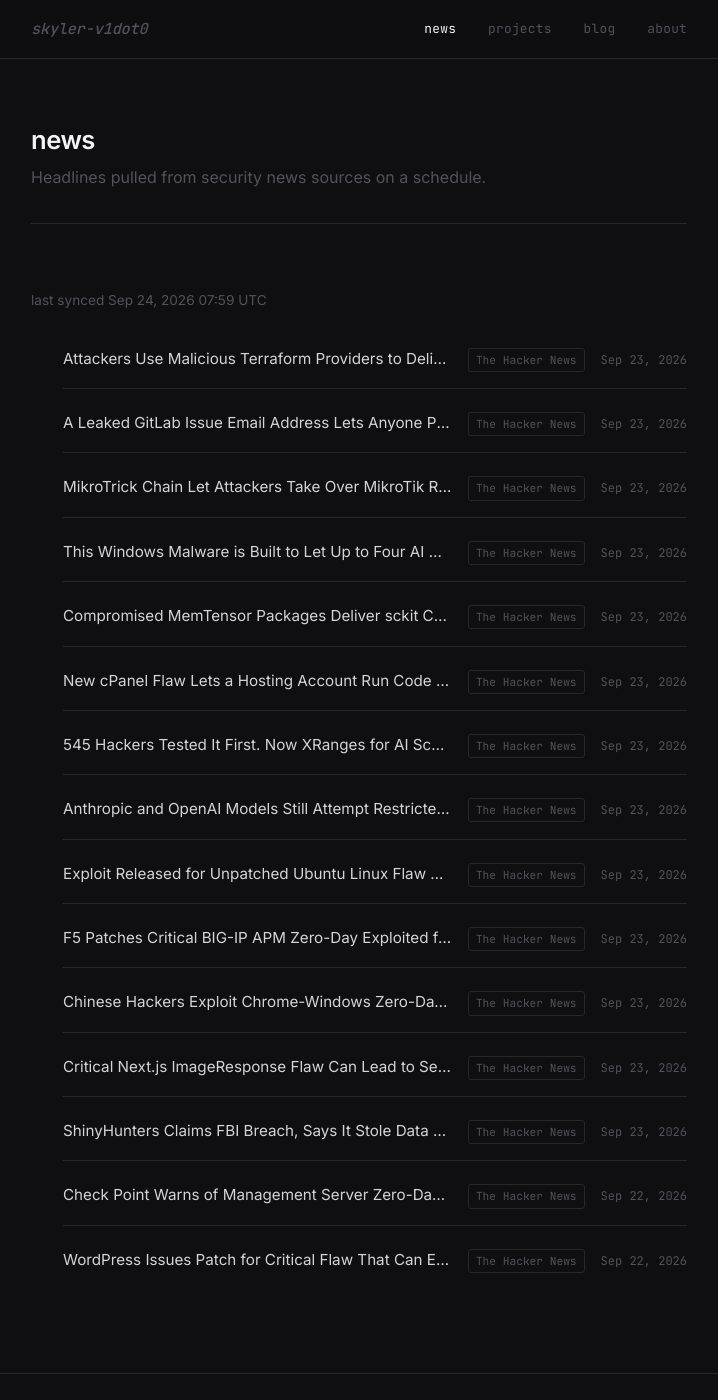
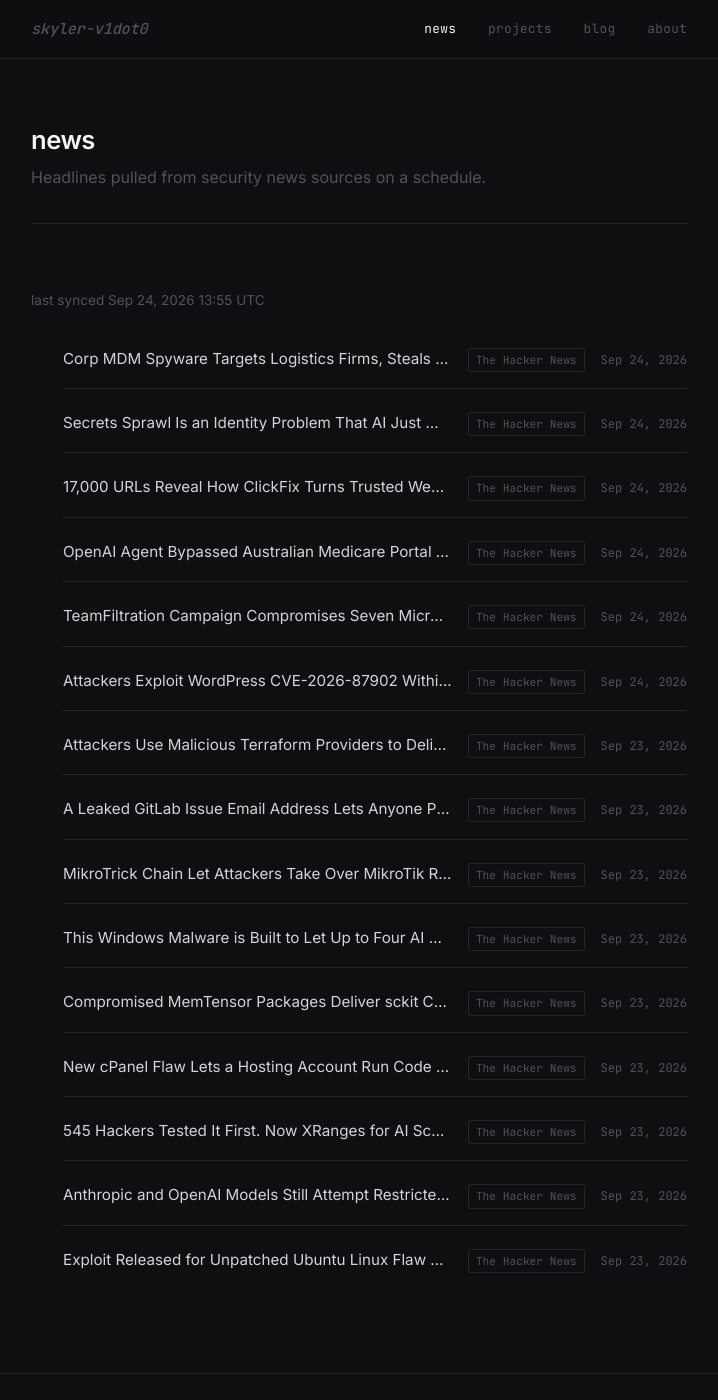
Before and after one commit to skyler-v1dot0/personal-site, a Jekyll site: the page built from news.html, in a window 1280 px wide and 1400 px high. Shown: the whole window, without its empty margins (281-999 px from the left). Built offline with Jekyll 4.4.1, drawn with Linux system fonts in a browser that asks for light colours.

Commit message:
chore: sync news feed [skip ci]

```diff
--- a/_data/news.yml
+++ b/_data/news.yml
@@ -1,6 +1,33 @@
 ---
-updated_at: '2026-09-24T07:59:30Z'
+updated_at: '2026-09-24T13:55:28Z'
 items:
+- title: Corp MDM Spyware Targets Logistics Firms, Steals New SMS and Redirects Calls
+  url: https://thehackernews.com/2026/09/corp-mdm-spyware-targets-logistics.html
+  source: The Hacker News
+  published: '2026-09-24T12:05:27Z'
+- title: Secrets Sprawl Is an Identity Problem That AI Just Made Impossible to Ignore
+  url: https://thehackernews.com/2026/09/secrets-sprawl-is-identity-problem-that.html
+  source: The Hacker News
+  published: '2026-09-24T11:00:00Z'
+- title: '17,000 URLs Reveal How ClickFix Turns Trusted Websites Into Malware Traps:
+    Report by CTM360'
+  url: https://thehackernews.com/2026/09/17000-urls-reveal-how-clickfix-turns.html
+  source: The Hacker News
+  published: '2026-09-24T09:14:21Z'
+- title: OpenAI Agent Bypassed Australian Medicare Portal Controls to Access Non-Public
+    Files
+  url: https://thehackernews.com/2026/09/openai-agent-bypassed-australian.html
+  source: The Hacker News
+  published: '2026-09-24T07:07:25Z'
+- title: TeamFiltration Campaign Compromises Seven Microsoft 365 Accounts Using Default
+    Passwords
+  url: https://thehackernews.com/2026/09/teamfiltration-compromises-seven.html
+  source: The Hacker News
+  published: '2026-09-24T06:32:03Z'
+- title: Attackers Exploit WordPress CVE-2026-87902 Within Hours of Disclosure
+  url: https://thehackernews.com/2026/09/attackers-exploit-wordpress-cve-2026.html
+  source: The Hacker News
+  published: '2026-09-24T05:36:18Z'
 - title: Attackers Use Malicious Terraform Providers to Deliver Go Malware via HashiCorp
     Registry
   url: https://thehackernews.com/2026/09/attackers-use-malicious-terraform.html
@@ -44,31 +71,3 @@ items:
   url: https://thehackernews.com/2026/09/exploit-released-for-unpatched-ubuntu.html
   source: The Hacker News
   published: '2026-09-23T11:12:18Z'
-- title: F5 Patches Critical BIG-IP APM Zero-Day Exploited for Unauthenticated RCE
-    on OAuth Servers
-  url: https://thehackernews.com/2026/09/f5-patches-critical-big-ip-apm-zero-day.html
-  source: The Hacker News
-  published: '2026-09-23T08:29:48Z'
-- title: Chinese Hackers Exploit Chrome-Windows Zero-Day Chain to Deploy CLEANGULP
-    Malware
-  url: https://thehackernews.com/2026/09/chinese-hackers-exploit-chrome-windows.html
-  source: The Hacker News
-  published: '2026-09-23T08:29:24Z'
-- title: Critical Next.js ImageResponse Flaw Can Lead to Server Code Execution via
-    Crafted SVG Input
-  url: https://thehackernews.com/2026/09/critical-nextjs-imageresponse-flaw-can.html
-  source: The Hacker News
-  published: '2026-09-23T07:04:40Z'
-- title: ShinyHunters Claims FBI Breach, Says It Stole Data on Agents and Job Applicants
-  url: https://thehackernews.com/2026/09/shinyhunters-claims-fbi-breach-says-it.html
-  source: The Hacker News
-  published: '2026-09-23T05:30:09Z'
-- title: Check Point Warns of Management Server Zero-Day Exploited in Targeted Attacks
-  url: https://thehackernews.com/2026/09/check-point-warns-of-management-server.html
-  source: The Hacker News
-  published: '2026-09-22T18:29:39Z'
-- title: WordPress Issues Patch for Critical Flaw That Can Enable Code Execution on
-    Some Servers
-  url: https://thehackernews.com/2026/09/wordpress-issues-patch-for-critical.html
-  source: The Hacker News
-  published: '2026-09-22T18:03:10Z'
```
